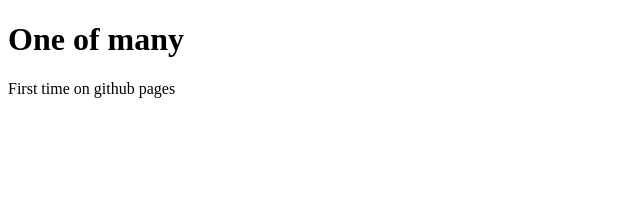
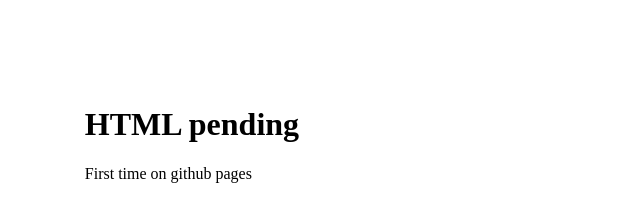
Before and after one commit to magnNorth/magnnorth.github.io, a plain HTML site: page index.html in a window 1280 px wide. Shown: the whole page, without its empty margins (0-640 px from the left). Drawn offline with nearby package versions, Linux system fonts and the light colour scheme.

Commit message:
Update index.html

```diff
--- a/index.html
+++ b/index.html
@@ -13,9 +13,11 @@
 
     <title>MagNorth</title>
   </head>
-  <body>
-    <h1>One of many</h1>
+  <body style="padding: 6%;">
+    <div>
+    <h1>HTML pending</h1>
     <p>First time on github pages </p>
+    </div>
     <!-- Optional JavaScript -->
     <!-- jQuery first, then Popper.js, then Bootstrap JS -->
     <script src="https://code.jquery.com/jquery-3.2.1.slim.min.js" integrity="sha384-KJ3o2DKtIkvYIK3UENzmM7KCkRr/rE9/Qpg6aAZGJwFDMVNA/GpGFF93hXpG5KkN" crossorigin="anonymous"></script>
```
